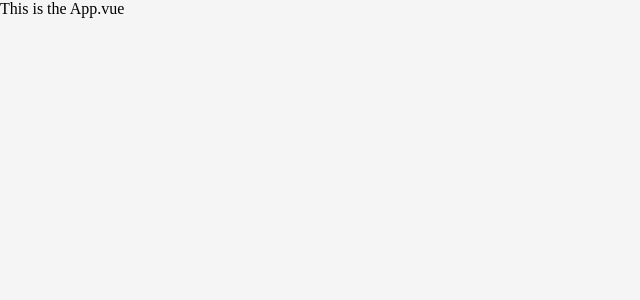
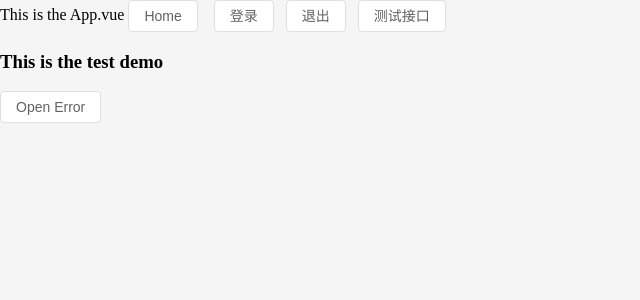
Before and after one commit to StelleRainn/Vue3-big-event-admit, a Vue app: page / in a window 1280 px wide. Before the commit this address had no page. Shown: the top 300 px of the page, without its empty margins (0-640 px from the left). Built offline with nearby package versions, Linux system fonts and the light colour scheme.

Commit message:
1. element-plus配置与样式问题 2.vue-router-4-基础了解 3.pinia仓库配置，持久化和独立管理 4.request基本配置(axios) 5.后端接口出现问题，测试未通过，等待修复

```diff
--- a/package.json
+++ b/package.json
@@ -16,6 +16,8 @@
     "prepare": "husky"
   },
   "dependencies": {
+    "axios": "^1.12.1",
+    "element-plus": "^2.11.2",
     "pinia": "^3.0.3",
     "vue": "^3.5.18",
     "vue-router": "^4.5.1"
@@ -30,8 +32,11 @@
     "globals": "^16.3.0",
     "husky": "^9.1.7",
     "lint-staged": "^16.1.6",
+    "pinia-plugin-persistedstate": "^4.5.0",
     "prettier": "3.6.2",
     "sass": "^1.92.1",
+    "unplugin-auto-import": "^20.1.0",
+    "unplugin-vue-components": "^29.0.0",
     "vite": "^7.0.6",
     "vite-plugin-vue-devtools": "^8.0.0"
   },
--- a/src/App.vue
+++ b/src/App.vue
@@ -1,9 +1,37 @@
-<script setup></script>
+<script setup>
+import { useRouter } from 'vue-router'
+import { useUserStore } from '@/stores'
+import request from '@/utils/request'
+import { ElMessage } from 'element-plus'
+
+const router = useRouter()
+const goHome = () => {
+  router.push('/home')
+}
+const userStore = useUserStore()
+
+const testRequester = async () => {
+  ElMessage({
+    message: '发送成功',
+    type: 'success',
+    plain: true
+  })
+  await request.get('my/menus')
+}
+</script>
 
 <template>
   <div>
     This is the App.vue
+    <el-button @click="goHome">Home</el-button>
     <RouterView></RouterView>
+    {{ userStore.token }}
+    <el-button @click="userStore.setToken('Bearer StelleRainn Rosa Mizukawa')">
+      登录
+    </el-button>
+    <el-button @click="userStore.removeToken()">退出</el-button>
+    <el-button @click="testRequester">测试接口</el-button>
+    <TestDemo></TestDemo>
   </div>
 </template>
 
--- /dev/null
+++ b/src/components/TestDemo.vue
@@ -0,0 +1,16 @@
+<script setup>
+import { ElMessage } from 'element-plus'
+
+const openError = () => {
+  ElMessage({
+    message: 'Oops, this is a error message.',
+    type: 'error',
+    plain: true
+  })
+}
+</script>
+
+<template>
+  <h3>This is the test demo</h3>
+  <el-button :plain="true" @click="openError">Open Error</el-button>
+</template>
--- /dev/null
+++ b/src/stores/index.js
@@ -0,0 +1,15 @@
+import { createPinia } from 'pinia'
+import piniaPluginPersistedstate from 'pinia-plugin-persistedstate'
+
+const pinia = createPinia()
+pinia.use(piniaPluginPersistedstate)
+
+export default pinia
+
+// 使 index 作为唯一出口，统一导出
+// 通过该方法，任何组件调用 store 中的任何模块都只需要一行导入，即导入本 index 文件即可
+
+// import { useUserStore } from './modules/user'
+// export { useUserStore }
+// 可直接写为：
+export * from './modules/user'
--- /dev/null
+++ b/src/stores/modules/user.js
@@ -0,0 +1,27 @@
+// 用户模块
+import { defineStore } from 'pinia'
+import { ref } from 'vue'
+
+export const useUserStore = defineStore(
+  'userStore',
+  () => {
+    const token = ref('')
+
+    const setToken = (newToken) => {
+      token.value = newToken
+    }
+
+    const removeToken = () => {
+      token.value = ''
+    }
+
+    return {
+      token,
+      setToken,
+      removeToken
+    }
+  },
+  {
+    persist: true
+  }
+)
--- /dev/null
+++ b/src/utils/request.js
@@ -0,0 +1,69 @@
+import axios from 'axios'
+import { useUserStore } from '@/stores'
+import { ElMessage } from 'element-plus'
+import router from '@/router'
+
+const baseURL = 'http://big-event-vue-api-t.itheima.net'
+// const baseURL = 'https://fe-bigevent-web.itheima.net/'
+
+// 创建 axios 实例
+const instance = axios.create({
+  // TODO 1. 基础地址，超时时间
+  baseURL,
+  timeout: 10000
+})
+
+// 请求拦截器
+instance.interceptors.request.use(
+  (config) => {
+    // TODO 2. 携带token
+
+    // 数据在哪里用，就在哪里调
+    // 一定要放在请求/响应拦截器里
+    const userStore = useUserStore()
+    if (userStore.token) {
+      config.headers.Authorization = userStore.token
+    }
+    return config
+  },
+  (err) => Promise.reject(err)
+)
+
+// 响应拦截器
+instance.interceptors.response.use(
+  (res) => {
+    // TODO 4. 摘取核心响应数据
+    if (res.data.code === 0) return res
+    // TODO 3. 处理业务失败
+    ElMessage({
+      message: res.data.message || '响应异常',
+      type: 'error',
+      plain: true
+    })
+    return Promise.reject(res)
+  },
+  (err) => {
+    // TODO 5. 处理401错误
+    // 401错误：即“未授权”（Unauthorized）的HTTP状态码 → 可能是token过期或未登录，拦截到登录
+
+    // 可选链运算符（?.） 用于访问对象的属性或调用函数。
+    // 如果使用此运算符访问的对象或调用的函数是 undefined 或 null，
+    // 则表达式会短路并计算为 undefined，而不是抛出错误。
+    if (err.response?.status === 401) {
+      const userStore = useUserStore()
+      userStore.removeToken()
+      router.push('/login')
+    }
+
+    // 其他错误 (502 Bad Gateway 等)
+    ElMessage({
+      message: err.message || 'Other Error',
+      type: 'error',
+      plain: true
+    })
+    return Promise.reject(err)
+  }
+)
+
+export default instance
+export { baseURL }
--- a/vite.config.js
+++ b/vite.config.js
@@ -1,15 +1,31 @@
 import { fileURLToPath, URL } from 'node:url'
-
 import { defineConfig } from 'vite'
 import vue from '@vitejs/plugin-vue'
 import vueDevTools from 'vite-plugin-vue-devtools'
 
+// Element-Plus 插件
+// 只需要在这里配置一次，之后在组件中不需要导入（特指Template）即可使用样式
+// 同时，@/components/ 下的组件也会被自动注册，可以直接使用而不需要额外的导入
+import AutoImport from 'unplugin-auto-import/vite'
+import Components from 'unplugin-vue-components/vite'
+import { ElementPlusResolver } from 'unplugin-vue-components/resolvers'
+
 // https://vite.dev/config/
 export default defineConfig({
-  plugins: [vue(), vueDevTools()],
+  plugins: [
+    vue(),
+    vueDevTools(),
+    AutoImport({
+      resolvers: [ElementPlusResolver()]
+    }),
+    Components({
+      resolvers: [ElementPlusResolver()]
+    })
+  ],
   resolve: {
     alias: {
       '@': fileURLToPath(new URL('./src', import.meta.url))
     }
   }
+  // base: '/rainn' // http://localhost:5173/rainn/home
 })
```
Also changed, not shown: src/main.js (+8 -3 lines), src/router/index.js (+17 -0 lines), 1 other file (tests, documents, lock files or other folders).
